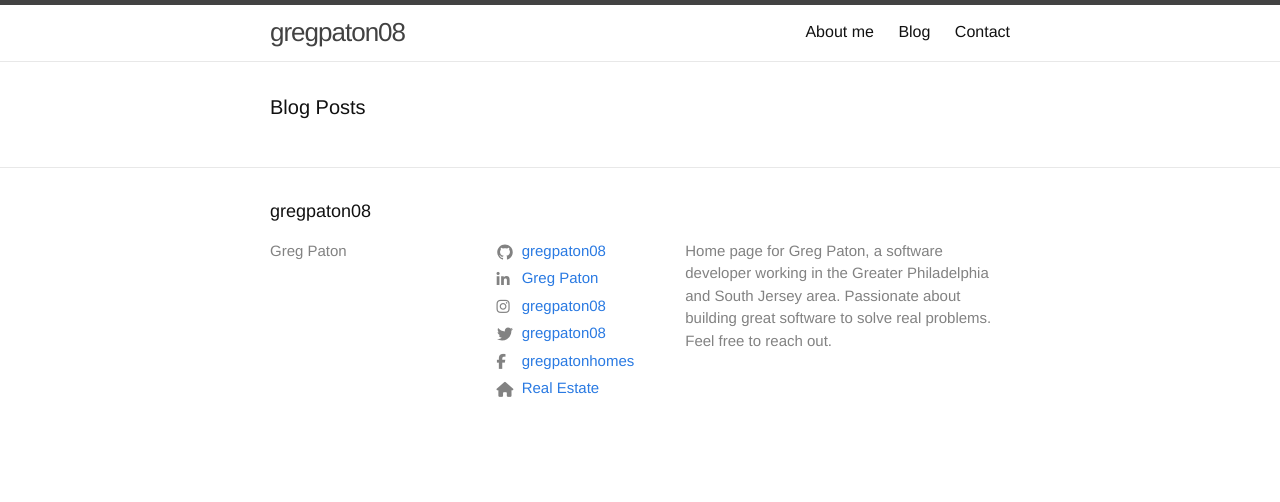
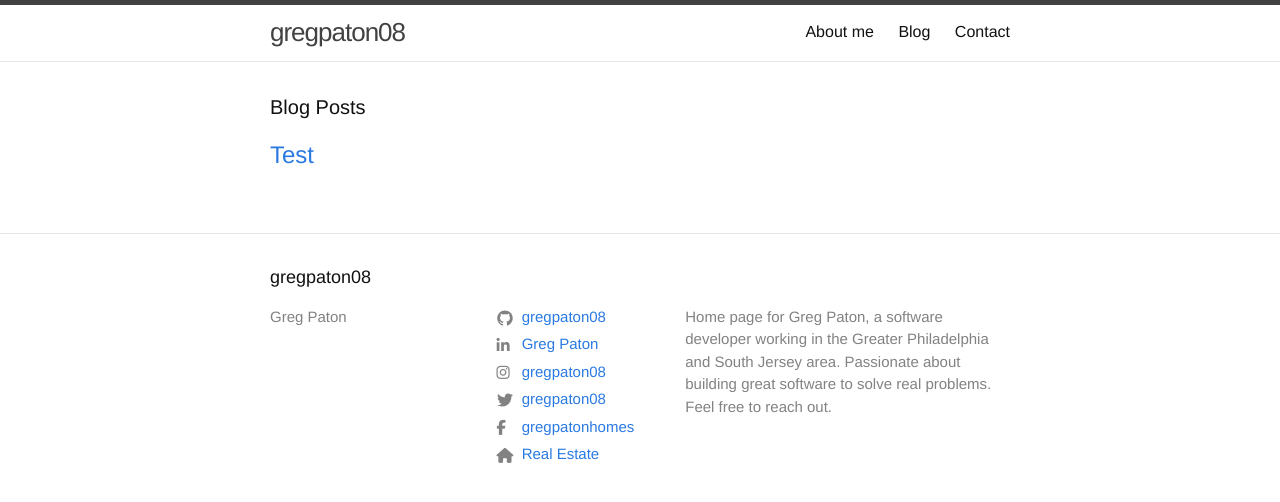
Before and after one commit to gregpaton08/gregpaton08.github.io, a Jekyll site: the page built from blog.html, in a window 1280 px wide. Shown: the top 502 px of the page. Built offline with Jekyll 4.4.1, drawn with Linux system fonts in a browser that asks for light colours; nearby versions of some CDN libraries.

```diff
--- a/_config.yml
+++ b/_config.yml
@@ -25,3 +25,7 @@ theme: minima
 exclude:
   - Gemfile
   - Gemfile.lock
+
+collections:
+  blog_posts:
+    output: true
--- a/blog.html
+++ b/blog.html
@@ -8,4 +8,14 @@ permalink: /blog
 
   <h1 class="page-heading">Blog Posts</h1>
 
+  <ul class="post-list">
+    {% for post in site.blog_posts %}
+      <li>
+        <h2>
+          <a class="post-link" href="{{ site.baseurl }}{{ post.url }}">{{ post.title | escape }}</a>
+        </h2>
+      </li>
+    {% endfor %}
+  </ul>
+
 </div>
```
Also changed, not shown: _blog_posts/test.html (added, +9 -0 lines).
